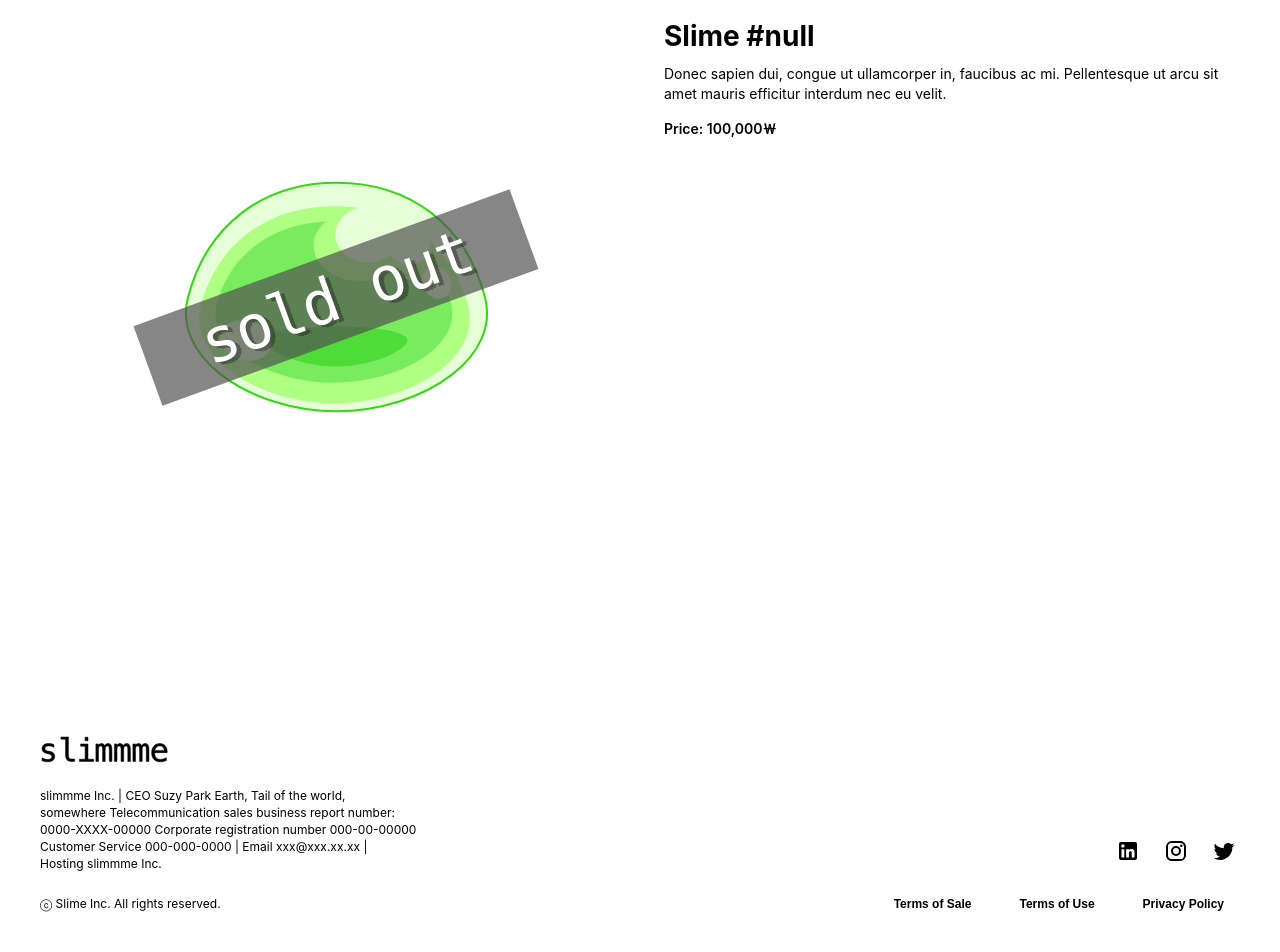
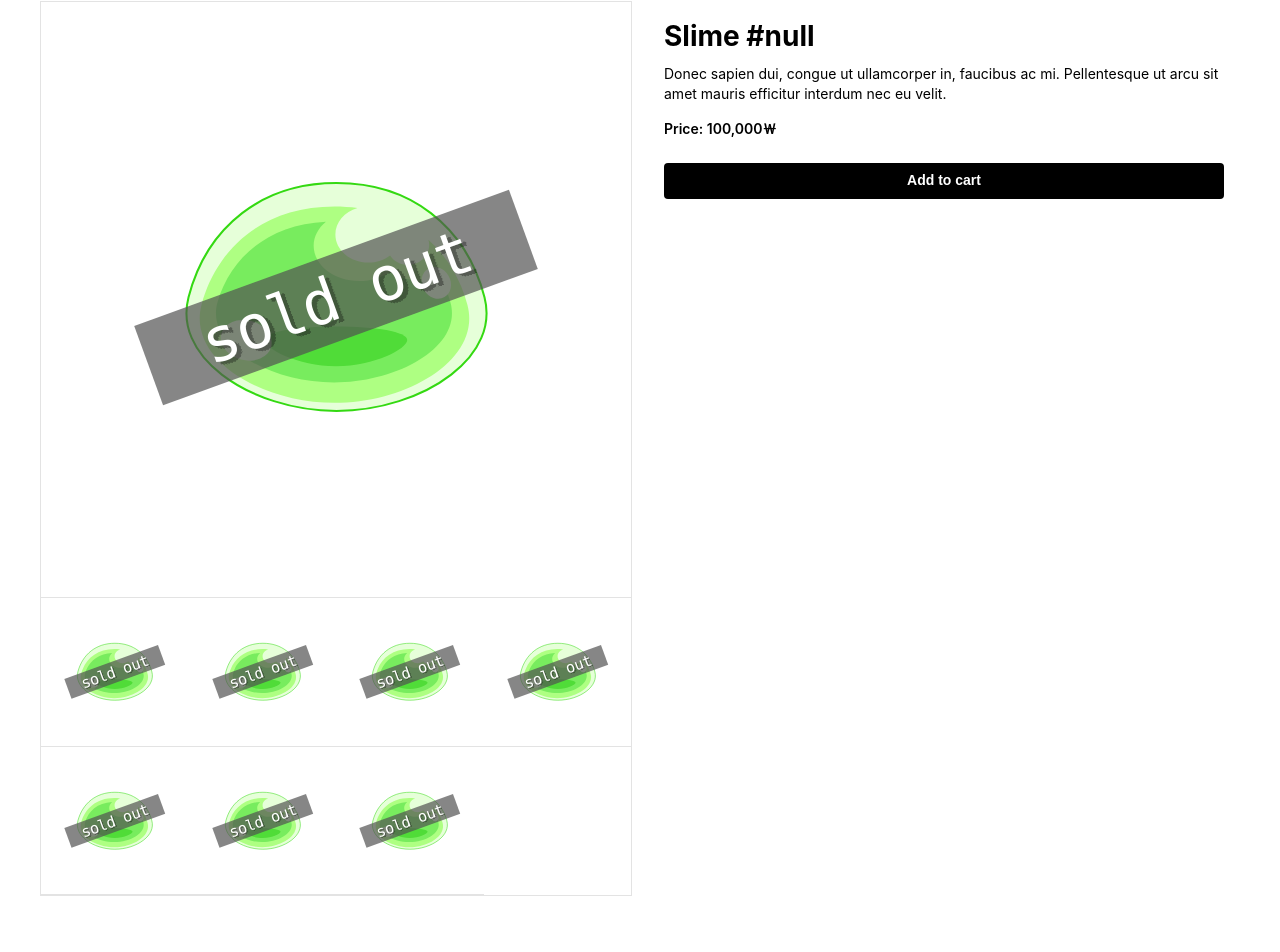
Before and after one commit to macaronpark/slimmme, a React (Create React App) app: page /detail in a window 1280 px wide. Shown: the part 95-1047 px from the top of the page. Built offline with nearby package versions, Linux system fonts and the light colour scheme.

Commit message:
Add styles for product detail sub frame

```diff
--- a/src/pages/DetailPage/index.js
+++ b/src/pages/DetailPage/index.js
@@ -1,6 +1,6 @@
 import React from "react";
 import "./style.scss";
-import { Footer, Header } from "../../components";
+import { Button, Footer, Header } from "../../components";
 import { useLocation } from "react-router-dom";
 
 import { ReactComponent as SoldOutMild } from "./soldout-mild.svg";
@@ -8,6 +8,8 @@ import { ReactComponent as SoldOutMild } from "./soldout-mild.svg";
 const DetailPage = () => {
     let query = new URLSearchParams(useLocation().search);
     const id = query.get("id");
+
+    const dummyPhotos = [1, 2, 3, 4, 5, 6, 7];
 
     return (
         <>
@@ -21,7 +23,13 @@ const DetailPage = () => {
                             <div className="main-frame">
                                 <SoldOutMild className="image" />
                             </div>
-                            <div className="sub-frame"></div>
+                            <div className="sub-frame">
+                                {dummyPhotos.map((item) => {
+                                    return (
+                                        <SoldOutMild className="sub-frame-item" />
+                                    );
+                                })}
+                            </div>
                         </div>
                         <div className="detail-contents">
                             <div className="product-title">{`Slime #${id}`}</div>
@@ -33,6 +41,9 @@ const DetailPage = () => {
                             <div className="product-price">
                                 Price: 100,000￦
                             </div>
+                            <Button className="product-add-to-cart-button">
+                                Add to cart
+                            </Button>
                         </div>
                     </div>
                     <Footer />
--- a/src/pages/DetailPage/style.scss
+++ b/src/pages/DetailPage/style.scss
@@ -42,22 +42,27 @@
         }
 
         .detail-pictures {
+            border: 1px solid $borderGray;
             @include breakpoint(tablet) {
                 width: calc(50% - 8px);
             }
 
             .main-frame {
-                // background-color: crimson;
+                border-bottom: 1px solid $borderGray;
             }
             .sub-frame {
-                background-color: rosybrown;
-                display: none;
+                display: flex;
+                flex-wrap: wrap;
 
                 @include breakpoint(tablet) {
-                    display: block;
-                    margin-top: 16px;
                 }
             }
+            .sub-frame-item {
+                width: calc(25%);
+                height: 100%;
+                border-bottom: 1px solid $borderGray;
+            }
+
             .image {
                 width: 100%;
                 height: 100%;
@@ -65,7 +70,6 @@
         }
 
         .detail-contents {
-            // background-color: lightcoral;
             padding: 16px;
 
             @include breakpoint(tablet) {
@@ -86,6 +90,10 @@
                 font-size: 14px;
                 font-weight: 600;
             }
+            .product-add-to-cart-button {
+                margin-top: 24px;
+                width: 100%;
+            }
         }
     }
 }
```
